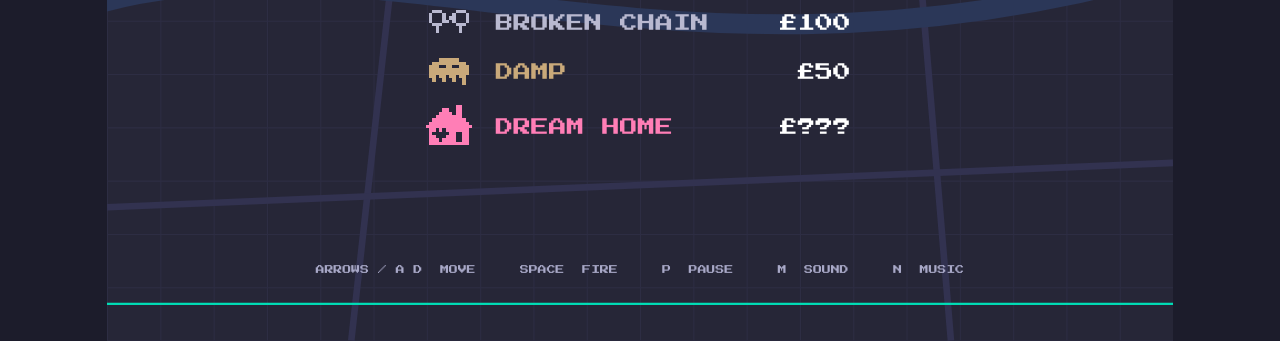
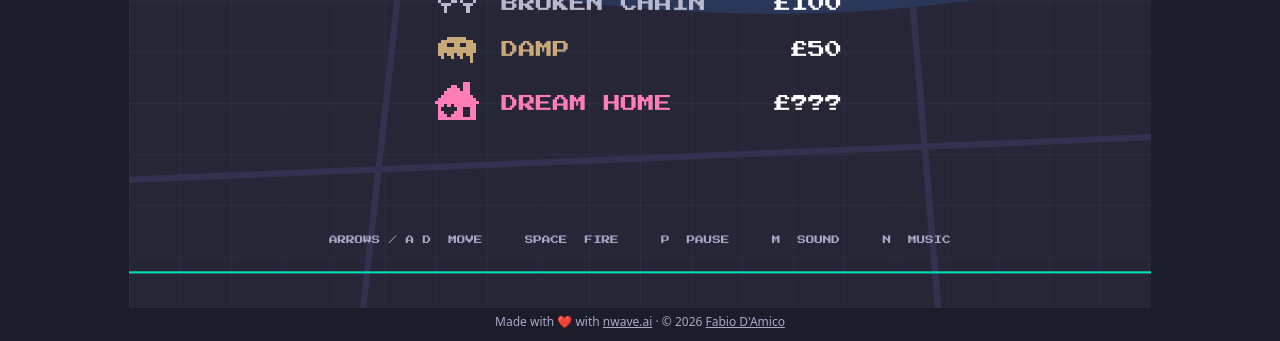
Before and after one commit to lagom1985/rightmove-space-invaders, a website with bundled scripts: page index.html in a window 1280 px wide. Shown: the part 459-800 px from the top of the page. Built offline with nearby package versions, Linux system fonts and the light colour scheme.

Commit message:
feat: footer with copyright and nwave.ai credit
"Made with ❤️ with nwave.ai · © 2026 Fabio D'Amico", in the style of
fabiodamico.xyz and cheapfuel. The canvas now fits the space above it.

Co-Authored-By: Claude Opus 5.5 <noreply@anthropic.com>

```diff
--- a/index.html
+++ b/index.html
@@ -26,6 +26,10 @@
   <p role="status" aria-live="polite" data-hud="announcement"></p>
 </section>
 
+<footer class="site-footer">
+  <p>Made with <span role="img" aria-label="love">❤️</span> with <a href="https://nwave.ai" target="_blank" rel="noopener">nwave.ai</a> · © 2026 <a href="https://fabiodamico.xyz" target="_blank" rel="noopener">Fabio D'Amico</a></p>
+</footer>
+
 <div id="no-keyboard">
   <div>
     <h2>Make the Right Move</h2>
--- a/src/render.js
+++ b/src/render.js
@@ -25,7 +25,8 @@ export function createRenderer(canvas) {
 
   // Size the backing store to the window at device resolution and keep drawing in logical units.
   function resize() {
-    const dpr = devicePixelRatio || 1, scale = Math.min(innerWidth / W, innerHeight / H);
+    const footer = document.querySelector('.site-footer')?.offsetHeight ?? 0;   // the canvas fits above the footer
+    const dpr = devicePixelRatio || 1, scale = Math.min(innerWidth / W, (innerHeight - footer) / H);
     const cssW = Math.floor(W * scale), cssH = Math.floor(H * scale);
     canvas.style.width = cssW + 'px'; canvas.style.height = cssH + 'px';
     canvas.width = Math.round(cssW * dpr); canvas.height = Math.round(cssH * dpr);
--- a/src/style.css
+++ b/src/style.css
@@ -1,6 +1,11 @@
 html, body { margin: 0; height: 100%; background: #1c1c2b; overflow: hidden; }
-body { display: grid; place-items: center; font-family: "Press Start 2P", ui-monospace, monospace; }
+body { display: grid; grid-template-rows: 1fr auto; place-items: center; font-family: "Press Start 2P", ui-monospace, monospace; }
 canvas { display: block; }
+
+.site-footer { justify-self: stretch; padding: 6px 16px 10px; text-align: center; font: 12px/1.4 system-ui, sans-serif; color: #a9a9c8; }
+.site-footer p { margin: 0; }
+.site-footer a { color: inherit; text-decoration: underline; }
+.site-footer a:hover, .site-footer a:focus-visible { color: #fff; }
 
 .visually-hidden {
   position: absolute; width: 1px; height: 1px; padding: 0; margin: -1px;
```
